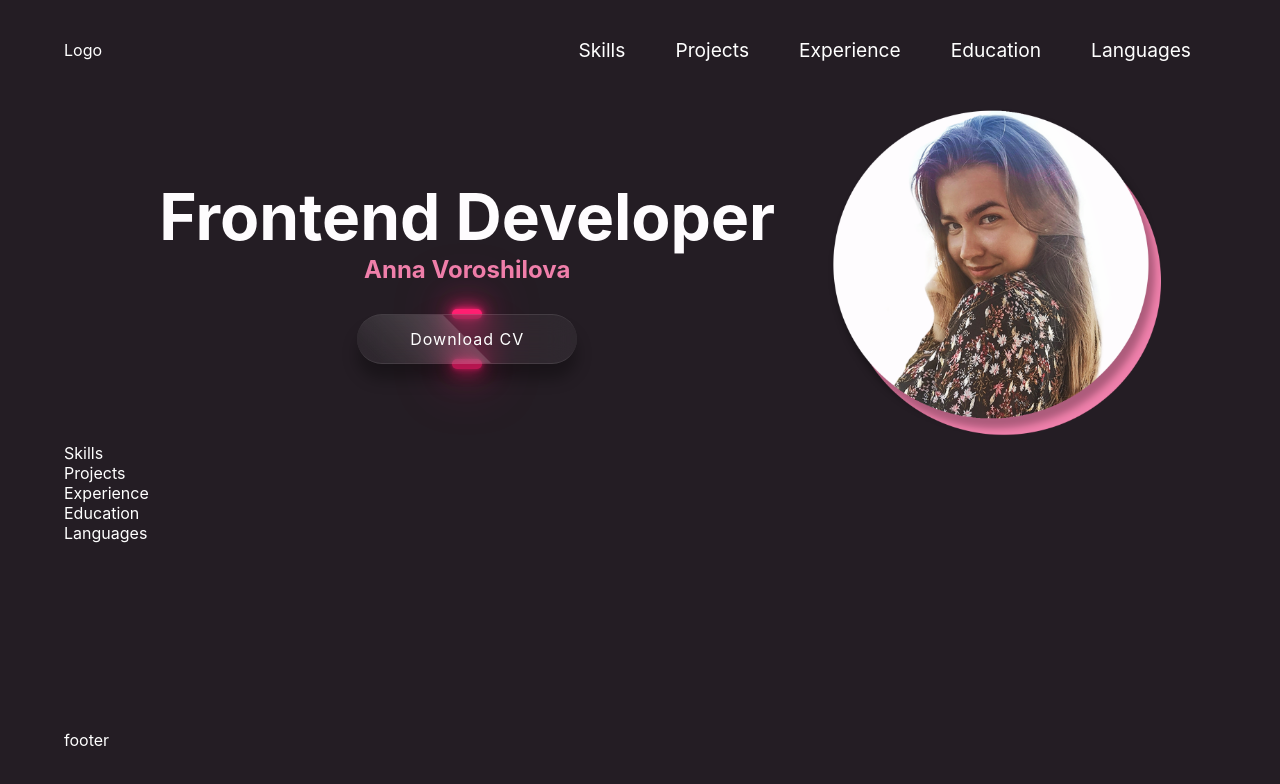
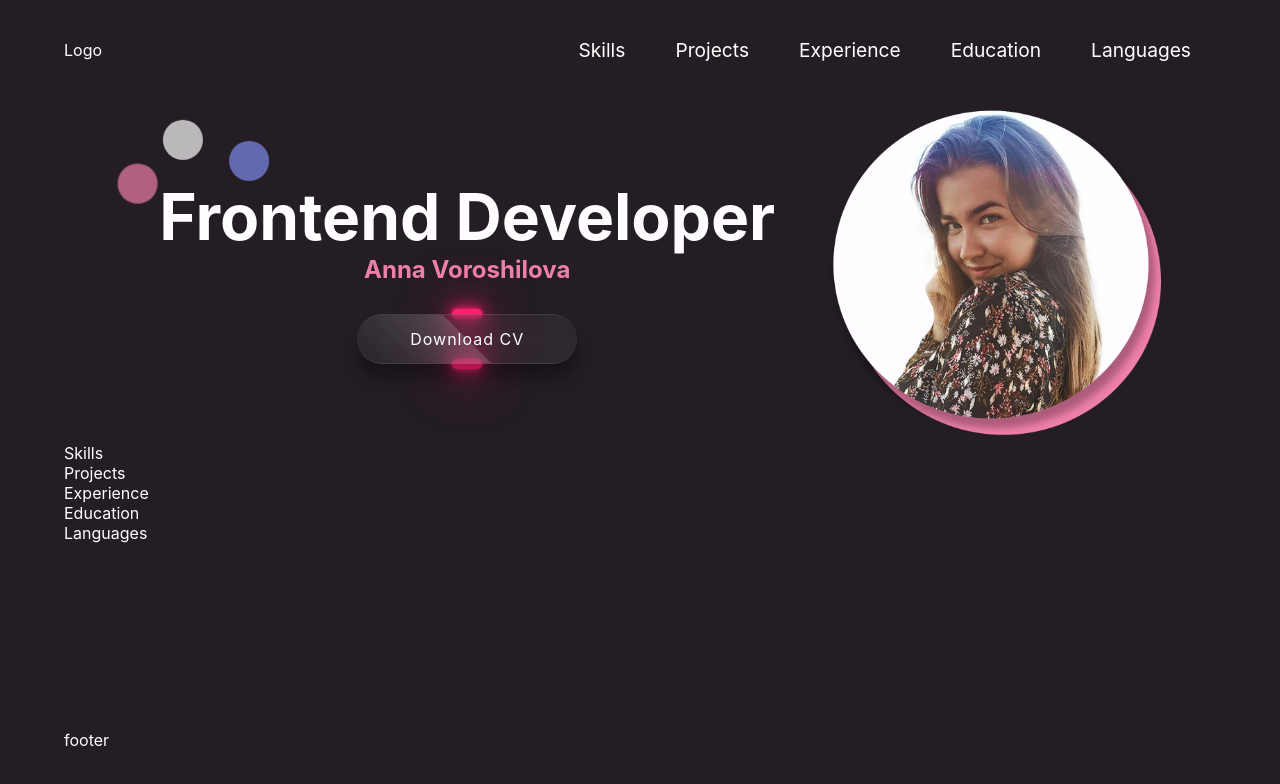
Before and after one commit to VoroshilovaAV/CV, a React (Create React App) app: page / in a window 1280 px wide. Shown: the top 784 px of the page. Built offline with nearby package versions, Linux system fonts and the light colour scheme.

Commit message:
feat: add ball animation

```diff
--- a/package.json
+++ b/package.json
@@ -12,6 +12,7 @@
     "react-dom": "^18.1.0",
     "react-scripts": "^5.0.1",
     "react-scroll": "^1.8.8",
+    "react-spring": "^9.5.5",
     "typescript": "^4.6.4",
     "web-vitals": "^2.1.4",
     "yup": "^0.32.11"
--- a/src/components/AboutMe/AboutMe.tsx
+++ b/src/components/AboutMe/AboutMe.tsx
@@ -1,9 +1,11 @@
 import React from 'react';
 import { ReactComponent as Photo } from '../../assets/images/photo.svg';
+import AnimatedBalls from '../AnimatedBalls/AnimatedBalls';
 import './index.scss';
 
 const AboutMe = () => {
   return (
+    <>
       <div className="aboutme-wrapper">
         <section className="aboutme-wrapper__text">
           <h1>Frontend Developer</h1>
@@ -13,9 +15,11 @@ const AboutMe = () => {
               <a href="#">Download CV</a>
             </div>
           </div>
+          <AnimatedBalls />
         </section>
         <Photo />
       </div>
+    </>
   );
 };
 
--- a/src/components/AboutMe/index.scss
+++ b/src/components/AboutMe/index.scss
@@ -19,6 +19,7 @@ h3 {
 .aboutme-wrapper__text {
     flex-grow: 0.5;
     text-align: center;
+    position: relative;
 }
 
 .aboutme-wrapper__btn {
@@ -121,7 +122,7 @@ h3 {
 }
 .aboutme-wrapper__btn .aboutme-wrapper__link::before, /*chnage 1*/
 .aboutme-wrapper__btn .aboutme-wrapper__link::after {
-	background: #ff1f71;
-	box-shadow: 0 0 5px #ff1f71, 0 0 15px #ff1f71, 0 0 30px #ff1f71,
-		0 0 60px #ff1f71;
+	background: $focus-color;
+	box-shadow: 0 0 5px $focus-color, 0 0 15px $focus-color, 0 0 30px $focus-color,
+		0 0 60px $focus-color;
 }
--- /dev/null
+++ b/src/components/AnimatedBalls/AnimatedBalls.tsx
@@ -0,0 +1,45 @@
+import React from 'react';
+import { useSpring, animated } from 'react-spring';
+import './index.scss';
+
+const AnimatedBalls = () => {
+  const pinkBallStyles = useSpring({
+    loop: { reverse: true },
+    config: { duration: 3500 },
+    from: { x: 10, y: 10 },
+    to: { x: 0, y: 0 },
+  });
+
+  const whiteBallStyles = useSpring({
+    loop: { reverse: true },
+    config: { duration: 2500 },
+    from: { x: 0, y: 0 },
+    to: { x: 5, y: 10 },
+  });
+
+  const blueBallStyles = useSpring({
+    loop: { reverse: true },
+    config: { duration: 3200 },
+    from: { x: 10, y: 0 },
+    to: { x: 0, y: 10 },
+  });
+
+  return (
+    <>
+      <animated.div
+        className="aboutme-wrapper__ball aboutme-wrapper__pink"
+        style={pinkBallStyles}
+      ></animated.div>
+      <animated.div
+        className="aboutme-wrapper__ball aboutme-wrapper__white"
+        style={whiteBallStyles}
+      ></animated.div>
+      <animated.div
+        className="aboutme-wrapper__ball aboutme-wrapper__blue"
+        style={blueBallStyles}
+      ></animated.div>
+    </>
+  );
+};
+
+export default AnimatedBalls;
--- /dev/null
+++ b/src/components/AnimatedBalls/index.scss
@@ -0,0 +1,26 @@
+@import '../../constants/index.scss';
+
+.aboutme-wrapper__ball {
+    position: absolute;
+    width: 40px;
+    height: 40px;
+	opacity: .7;
+    border-radius: 50%;
+}
+
+.aboutme-wrapper__pink {
+	top: -20px;
+	background-color: $text-secondary-color;
+}
+
+.aboutme-wrapper__white {
+	top: -60px;
+	left: 50px;
+	background-color: $text-primary-color;
+}
+
+.aboutme-wrapper__blue {
+	top: -40px;
+	left: 110px;
+	background-color: $text-tertiary-color;
+}
--- a/src/constants/index.scss
+++ b/src/constants/index.scss
@@ -2,3 +2,5 @@ $bg-color: #241d24;
 $primary-color: #3c0f53;
 $text-primary-color: #fefcfe;
 $text-secondary-color: #ef7faa;
+$text-tertiary-color: #7f8cef;
+$focus-color: #ff1f71;
```
Also changed, not shown: 1 other file (tests, documents, lock files or other folders). Lines whose indentation alone changed are shown as unchanged.
